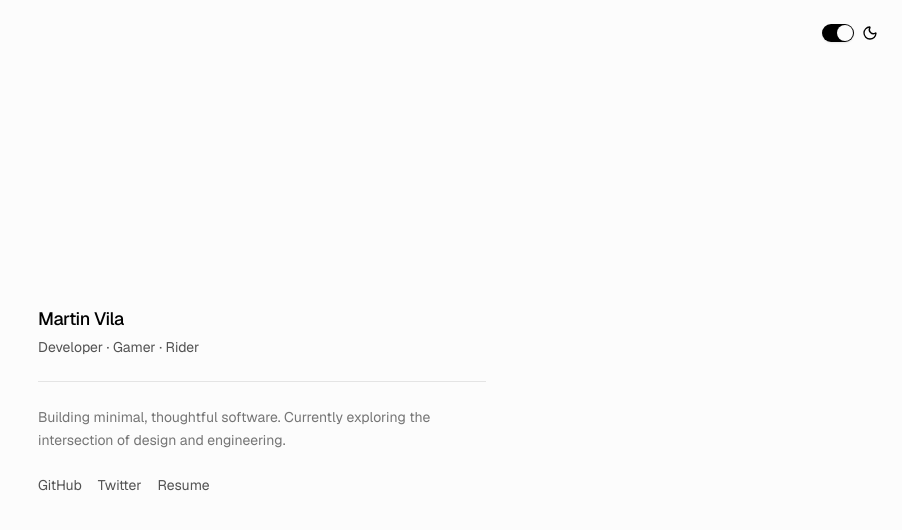
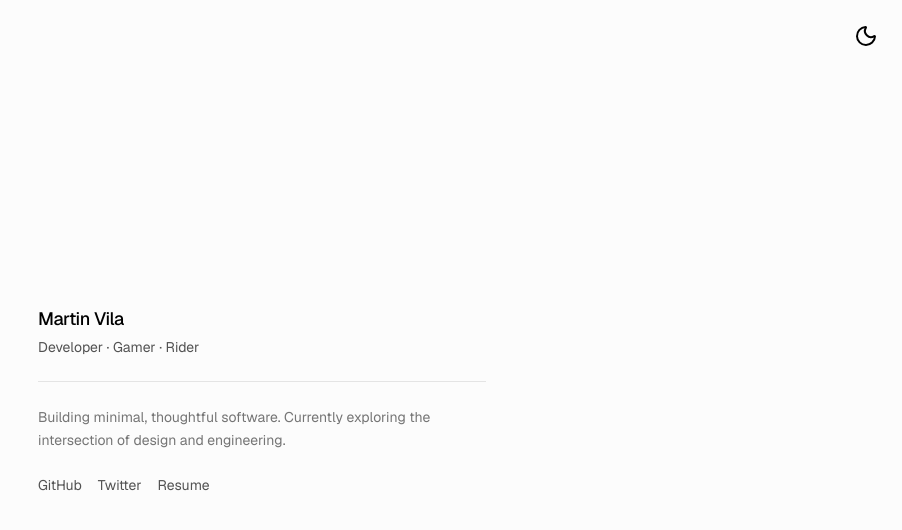
Before and after one commit to kWAYTV/portfolio, a Next.js app: page / in a window 1280 px wide. Shown: the top 530 px of the page, without its empty margins (378-1280 px from the left). Built offline with nearby package versions, Linux system fonts and the light colour scheme.

Commit message:
feat: Add Magic UI registry to components.json, create Home page with theme toggle and social links, and enhance ThemeToggle component with animation and state management improvements

```diff
--- a/src/app/(home)/page.tsx
+++ b/src/app/page.tsx
@@ -1,5 +1,5 @@
 import Link from "next/link";
-import ThemeToggle from "@/components/theming/toggle";
+import { ThemeToggle } from "@/components/theming/toggle";
 import { Separator } from "@/components/ui/separator";
 
 export default function Home() {
--- a/src/components/theming/toggle.tsx
+++ b/src/components/theming/toggle.tsx
@@ -1,38 +1,87 @@
 "use client";
 
-import { MoonIcon, SunIcon } from "lucide-react";
-import { useTheme } from "next-themes";
-import { useState } from "react";
-import { Label } from "@/components/ui/label";
-import { Switch } from "@/components/ui/switch";
+import { Moon, Sun } from "lucide-react";
+import { useCallback, useEffect, useRef, useState } from "react";
+import { flushSync } from "react-dom";
 
-const ThemeToggle = () => {
-  const [isDark, setIsDark] = useState<boolean>(true);
-  const { setTheme } = useTheme();
+import { cn } from "@/lib/utils";
 
-  const handleThemeChange = () => {
-    setIsDark(!isDark);
-    setTheme(isDark ? "light" : "dark");
-  };
+interface AnimatedThemeTogglerProps
+  extends React.ComponentPropsWithoutRef<"button"> {
+  duration?: number;
+}
+
+export const ThemeToggle = ({
+  className,
+  duration = 400,
+  ...props
+}: AnimatedThemeTogglerProps) => {
+  const [isDark, setIsDark] = useState(false);
+  const buttonRef = useRef<HTMLButtonElement>(null);
+
+  useEffect(() => {
+    const updateTheme = () => {
+      setIsDark(document.documentElement.classList.contains("dark"));
+    };
+
+    updateTheme();
+
+    const observer = new MutationObserver(updateTheme);
+    observer.observe(document.documentElement, {
+      attributes: true,
+      attributeFilter: ["class"],
+    });
+
+    return () => observer.disconnect();
+  }, []);
+
+  const toggleTheme = useCallback(async () => {
+    if (!buttonRef.current) {
+      return;
+    }
+
+    await document.startViewTransition(() => {
+      flushSync(() => {
+        const newTheme = !isDark;
+        setIsDark(newTheme);
+        document.documentElement.classList.toggle("dark");
+        localStorage.setItem("theme", newTheme ? "dark" : "light");
+      });
+    }).ready;
+
+    const { top, left, width, height } =
+      buttonRef.current.getBoundingClientRect();
+    const x = left + width / 2;
+    const y = top + height / 2;
+    const maxRadius = Math.hypot(
+      Math.max(left, window.innerWidth - left),
+      Math.max(top, window.innerHeight - top)
+    );
+
+    document.documentElement.animate(
+      {
+        clipPath: [
+          `circle(0px at ${x}px ${y}px)`,
+          `circle(${maxRadius}px at ${x}px ${y}px)`,
+        ],
+      },
+      {
+        duration,
+        easing: "ease-in-out",
+        pseudoElement: "::view-transition-new(root)",
+      }
+    );
+  }, [isDark, duration]);
 
   return (
-    <div className="inline-flex items-center gap-2">
-      <Switch
-        aria-label="Toggle switch"
-        checked={isDark}
-        id="icon-label"
-        onCheckedChange={handleThemeChange}
-      />
-      <Label htmlFor="icon-label">
-        <span className="sr-only">Toggle switch</span>
-        {isDark ? (
-          <MoonIcon aria-hidden="true" className="size-4" />
-        ) : (
-          <SunIcon aria-hidden="true" className="size-4" />
-        )}
-      </Label>
-    </div>
+    <button
+      className={cn(className)}
+      onClick={toggleTheme}
+      ref={buttonRef}
+      {...props}
+    >
+      {isDark ? <Sun /> : <Moon />}
+      <span className="sr-only">Toggle theme</span>
+    </button>
   );
 };
-
-export default ThemeToggle;
--- a/src/styles/globals.css
+++ b/src/styles/globals.css
@@ -1,3 +1,4 @@
+/** biome-ignore-all lint/correctness/noUnknownTypeSelector: <shadcn> */
 @import "tailwindcss";
 @import "tw-animate-css";
 
@@ -198,3 +199,9 @@
     letter-spacing: var(--tracking-normal);
   }
 }
+
+::view-transition-old(root),
+::view-transition-new(root) {
+  animation: none;
+  mix-blend-mode: normal;
+}
```
Also changed, not shown: components.json.
